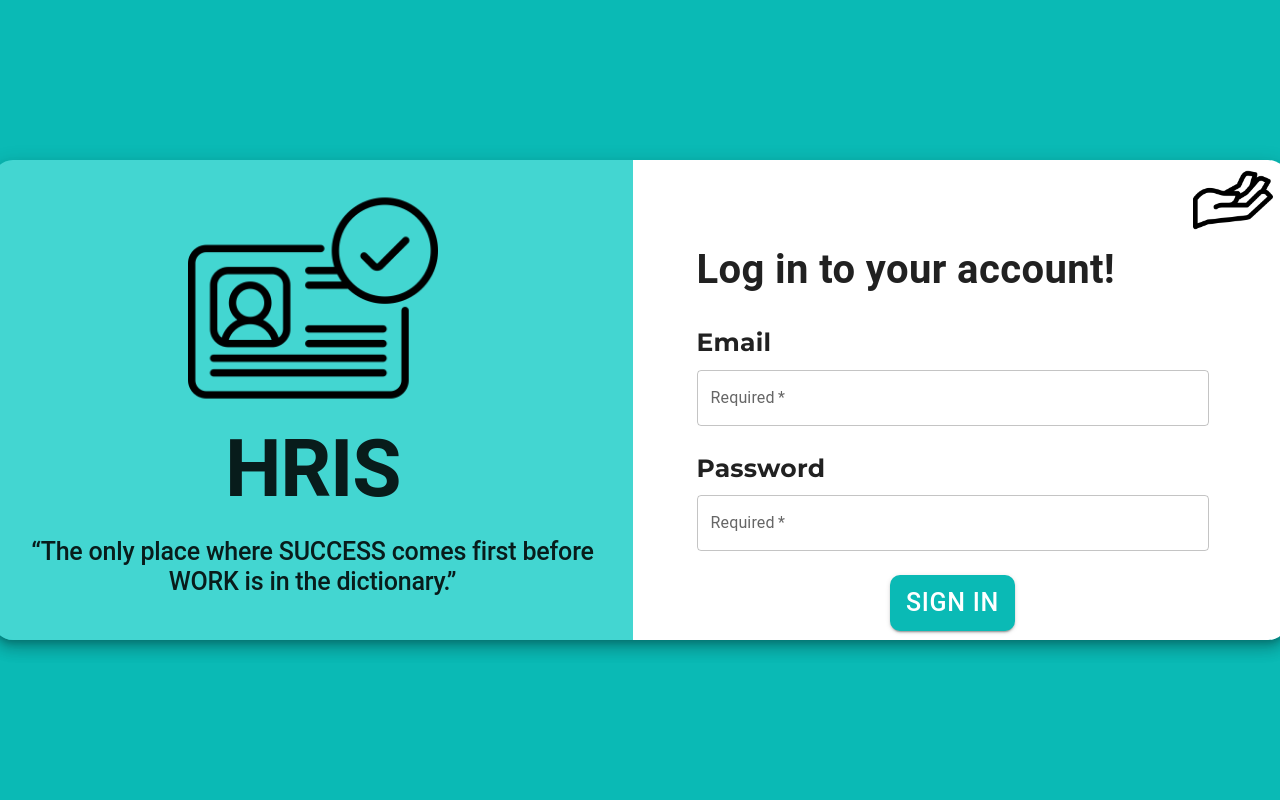
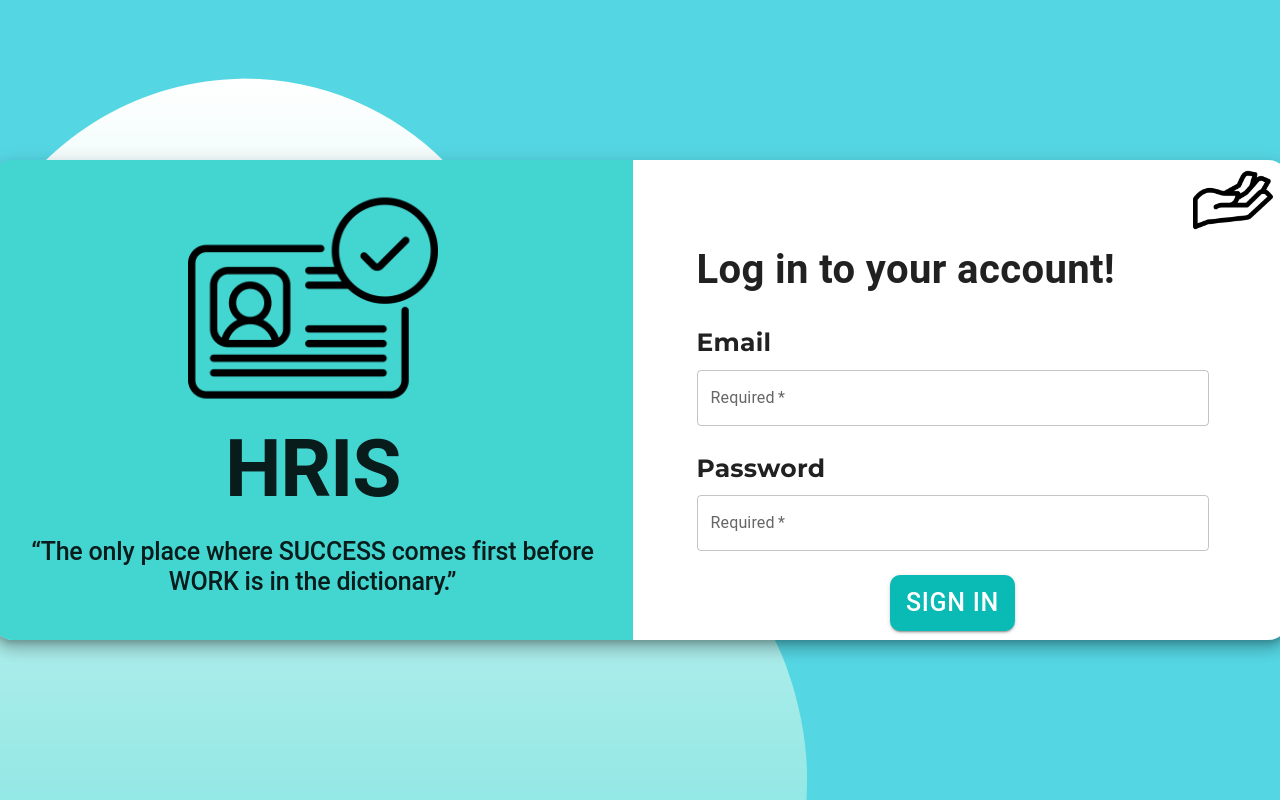
Before and after one commit to rondelhallare/HRIS-FrontEnd, a React (Create React App) app: page /LogIn in a window 1280 px wide. Built offline with nearby package versions, Linux system fonts and the light colour scheme.

Commit message:
update LogIn background

```diff
--- a/src/Components/LogIn/Back.js
+++ b/src/Components/LogIn/Back.js
@@ -2,16 +2,19 @@ import React from 'react'
 import { Box } from '@mui/system';
 import Header from './Header';
 import Form from './Form';
+import loginBG from '../../Assets/loginBG.png';
 
 function Back() {
     return (
-        <Box>
+        <Box sx = {{
+            height: "calc(100vh)",
+            backgroundImage: `url(${loginBG})`,
+        }}>
             <Box sx={{
                 display: 'flex',
                 alignItems: 'center',
                 textAlign: 'center',
                 justifyContent: 'center',
-                bgcolor: 'secondary.main',
                 minHeight: '100vh',
                 width: 'auto',
 
--- a/src/Components/UserProfile/UserProf.js
+++ b/src/Components/UserProfile/UserProf.js
@@ -11,8 +11,8 @@ function UserProf() {
             textAlign: 'center',
             justifyContent: 'center',
             bgcolor: 'white',
+            width: 'auto',
             height: "calc(100vh - 80px)",
-            width: 'auto',
             backgroundImage: `url(${bg2})`,
         }}>
             <Box sx={{
```
Also changed, not shown: src/Assets/loginBG.png (added), src/Assets/wave.png (deleted).
